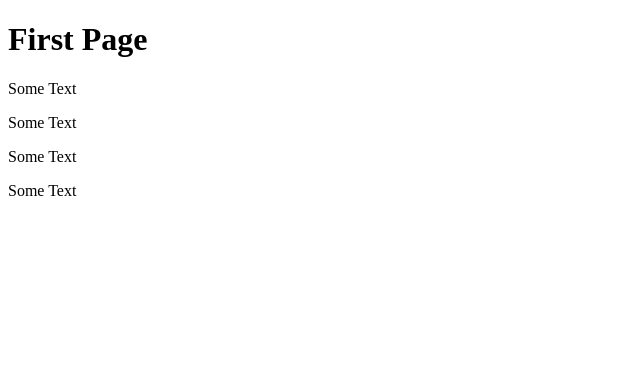
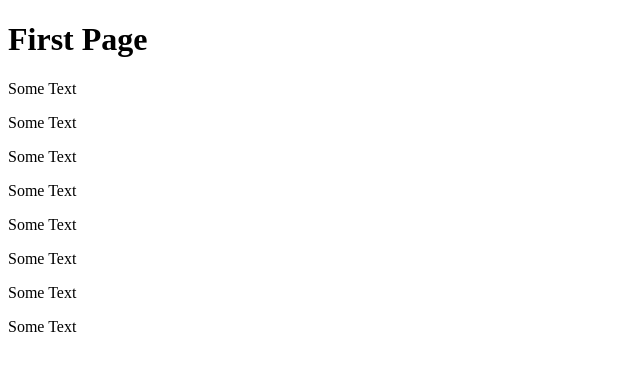
Before and after one commit to mculab64/coursera-test, a plain HTML site: page new-site/index.html in a window 1280 px wide. Shown: the whole page, without its empty margins (0-640 px from the left). Drawn offline with Linux system fonts and the light colour scheme.

Commit message:
Update index.html

```diff
--- a/new-site/index.html
+++ b/new-site/index.html
@@ -9,5 +9,9 @@
 <p>Some Text</p>
 <p>Some Text</p>
 <p>Some Text</p>
+<p>Some Text</p>
+<p>Some Text</p>
+<p>Some Text</p>
+<p>Some Text</p>
 </body>
 </html>
```
